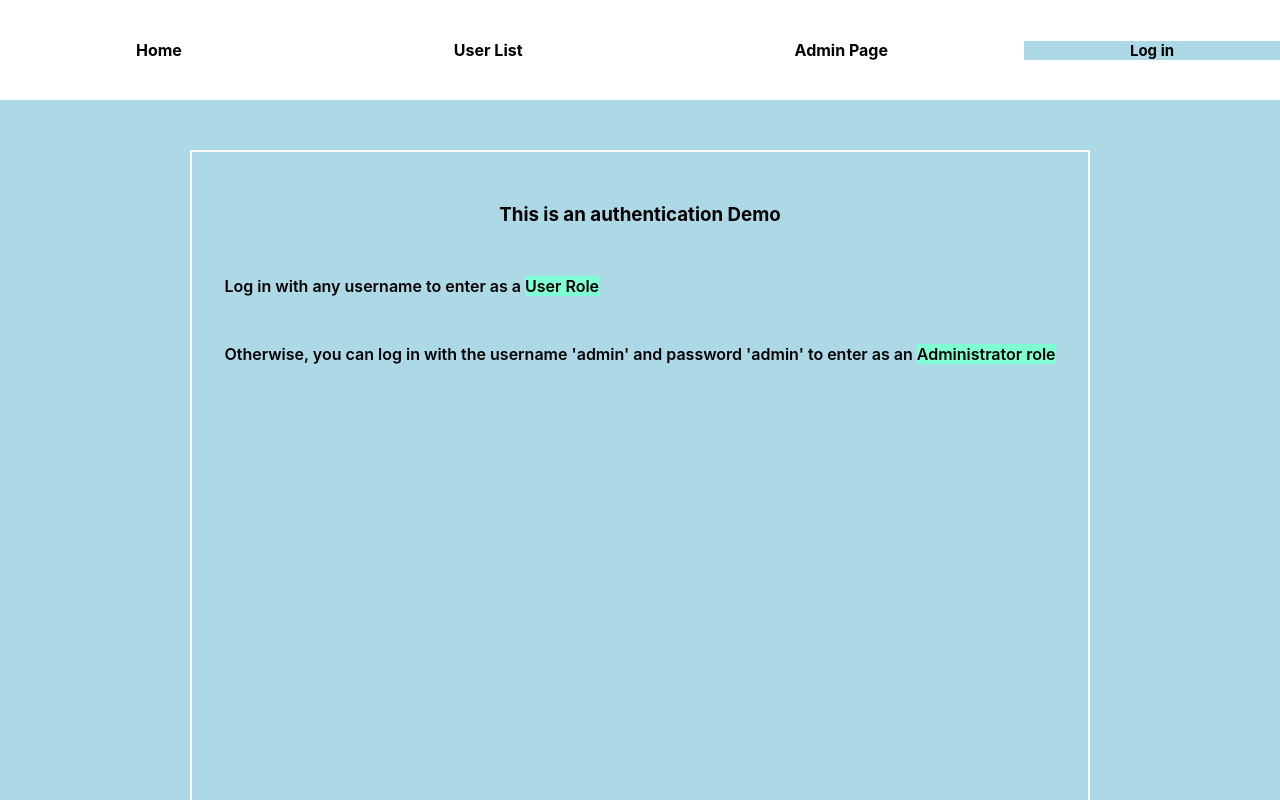
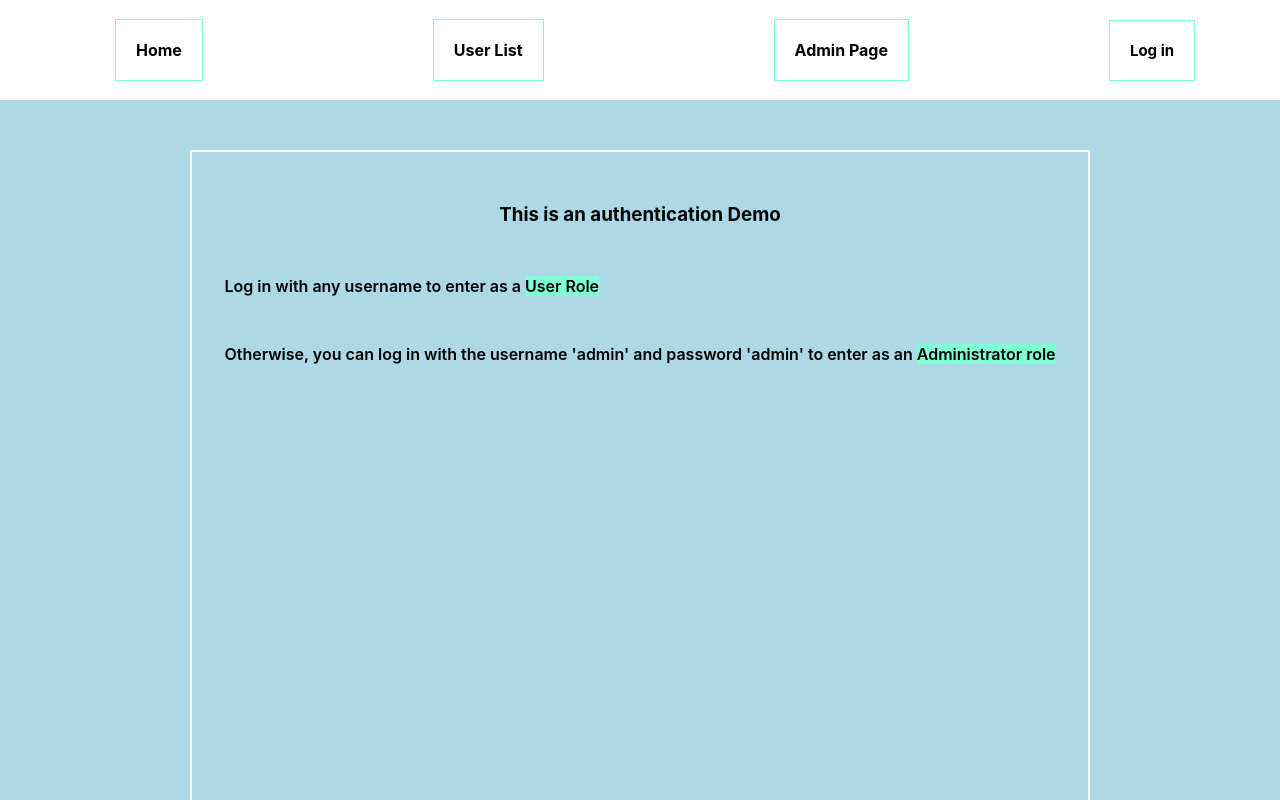
Before and after one commit to Firet/permissions-auth-app, a React (Vite) app: page / in a window 1280 px wide. Shown: the top 800 px of the page. Built offline with nearby package versions, Linux system fonts and the light colour scheme; no server answers.

Commit message:
Change header's link boder color to aquamarine

```diff
--- a/src/auth/AuthStatus.tsx
+++ b/src/auth/AuthStatus.tsx
@@ -12,6 +12,7 @@ export function AuthStatus() {
 		flex-direction: column;
 		justify-items: center;
 		align-items: center;
+		color: var(--black);
 	`;
 
 	if (!auth.user) {
--- a/src/components/atoms/StyledLink/SyledLink.tsx
+++ b/src/components/atoms/StyledLink/SyledLink.tsx
@@ -5,4 +5,9 @@ export const StyledLink = styled(Link)`
 	color: var(--black);
 	font-weight: 700;
 	text-decoration: none;
+	padding: 20px;
+	border: 1px solid var(--accent);
+	@media (max-width: 768px) {
+		padding: 5px;
+	}
 `;
--- a/src/components/templates/Header.tsx
+++ b/src/components/templates/Header.tsx
@@ -24,7 +24,7 @@ const LinksContainer = styled.header`
 `;
 
 const AuthStatusContainer = styled.header`
-	background-color: var(--primary);
+	background-color: var(--white);
 	color: var(--white);
 	font-size: 15px;
 	display: flex;
```
